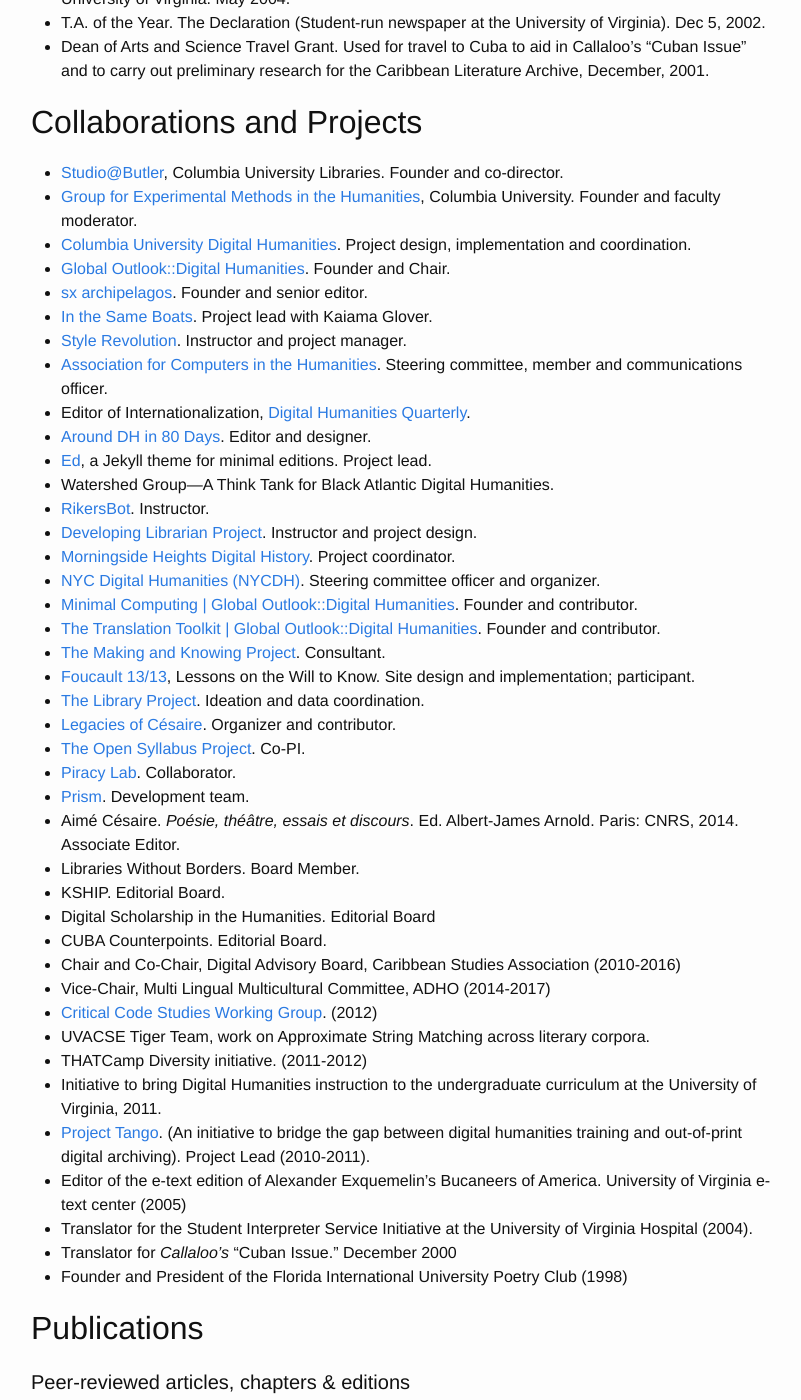
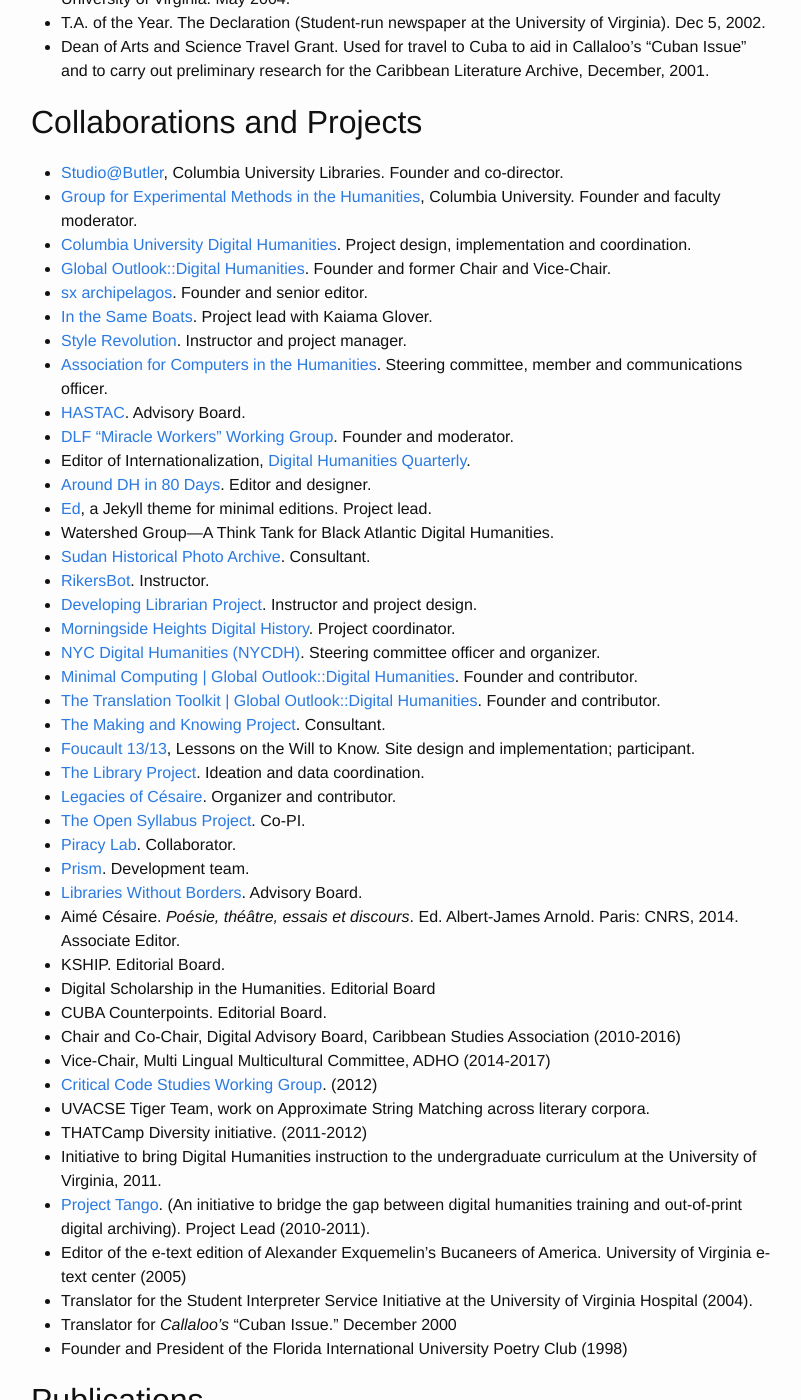
Before and after one commit to elotroalex/elotroalex, a Jekyll site: the page built from bio.md, in a window 1280 px wide and 1400 px high, scrolled down 1296 px. Shown: the whole window, without its empty margins (239-1040 px from the left). Built offline with Jekyll 4.4.1, drawn with Linux system fonts in a browser that asks for light colours.

Commit message:
new items on bio

```diff
--- a/bio.md
+++ b/bio.md
@@ -44,15 +44,18 @@
 - [Studio@Butler](https://studio.cul.columbia.edu/), Columbia University Libraries. Founder and co-director.
 - [Group for Experimental Methods in the Humanities](http://xpmeth.plaintext.io/), Columbia University. Founder and faculty moderator.
 - [Columbia University Digital Humanities](https://digitalhumanities.columbia.edu/). Project design, implementation and coordination.
-- [Global Outlook::Digital Humanities](http://globaloutlookdh.org). Founder and Chair.
+- [Global Outlook::Digital Humanities](http://globaloutlookdh.org). Founder and former Chair and Vice-Chair.
 - [sx archipelagos](http://smallaxe.net/sxarchipelagos/). Founder and senior editor.
 - [In the Same Boats](http://sameboats.org). Project lead with Kaiama Glover.
 - [Style Revolution](https://stylerevolution.github.io/). Instructor and project manager.
 - [Association for Computers in the Humanities](http://ach.org/). Steering committee, member and communications officer.
+- [HASTAC](https://www.hastac.org/). Advisory Board.
+- [DLF "Miracle Workers" Working Group](https://www.diglib.org/groups/miracle-workers-working-group/). Founder and moderator.
 - Editor of Internationalization, [Digital Humanities Quarterly](http://www.digitalhumanities.org/dhq/).
 - [Around DH in 80 Days](http://www.arounddh.org). Editor and designer.
 - [Ed](http://elotroalex.github.io/ed/), a Jekyll theme for minimal editions. Project lead.
 - Watershed Group—A Think Tank for Black Atlantic Digital Humanities.
+- [Sudan Historical Photo Archive](http://sudanphoto.uofk.edu/). Consultant.
 - [RikersBot](https://twitter.com/rikersbot). Instructor.
 - [Developing Librarian Project](http://www.developinglibrarian.org/). Instructor and project design.
 - [Morningside Heights Digital History](https://mhdh.library.columbia.edu/). Project coordinator.
@@ -66,8 +69,8 @@
 - [The Open Syllabus Project](http://opensyllabusproject.org/). Co-PI.
 - [Piracy Lab](http://piracylab.org/ "Piracy Lab"). Collaborator.
 - [Prism](http://praxis.scholarslab.org/ "Prism"). Development team.
+- [Libraries Without Borders](https://www.librarieswithoutborders.org/). Advisory Board.
 - Aimé Césaire. *Poésie, théâtre, essais et discours*. Ed. Albert-James Arnold. Paris: CNRS, 2014. Associate Editor.
-- Libraries Without Borders. Board Member.
 - KSHIP. Editorial Board.
 - Digital Scholarship in the Humanities. Editorial Board
 - CUBA Counterpoints. Editorial Board.
```
